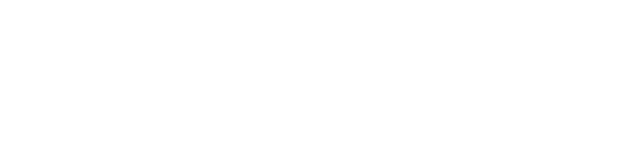
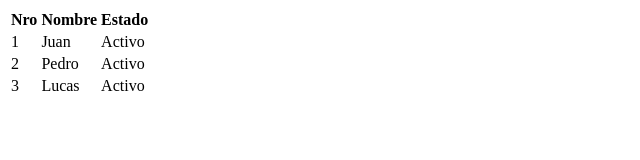
Before and after one commit to jdamiro/project-test, a plain HTML site: page index.html in a window 1280 px wide. Shown: the whole page, without its empty margins (0-640 px from the left). Drawn offline with Linux system fonts and the light colour scheme.

Commit message:
Creando tabla en index.html

```diff
--- a/index.html
+++ b/index.html
@@ -4,9 +4,34 @@
     <meta charset="UTF-8">
     <meta name="viewport" content="width=device-width, initial-scale=1.0">
     <meta http-equiv="X-UA-Compatible" content="ie=edge">
-    <title>Document</title>
+    <title>Mi primera pagina web</title>
 </head>
 <body>
-
+    <table>
+        <thead>
+            <tr>
+                <th>Nro</th>
+                <th>Nombre</th>
+                <th>Estado</th>
+            </tr>
+        </thead>
+        <tbody>
+            <tr>
+                <td>1</td>
+                <td>Juan</td>
+                <td>Activo</td>
+            </tr>
+            <tr>
+                <td>2</td>
+                <td>Pedro</td>
+                <td>Activo</td>
+            </tr>
+            <tr>
+                <td>3</td>
+                <td>Lucas</td>
+                <td>Activo</td>
+            </tr>
+        </tbody>
+    </table>
 </body>
 </html>
```
